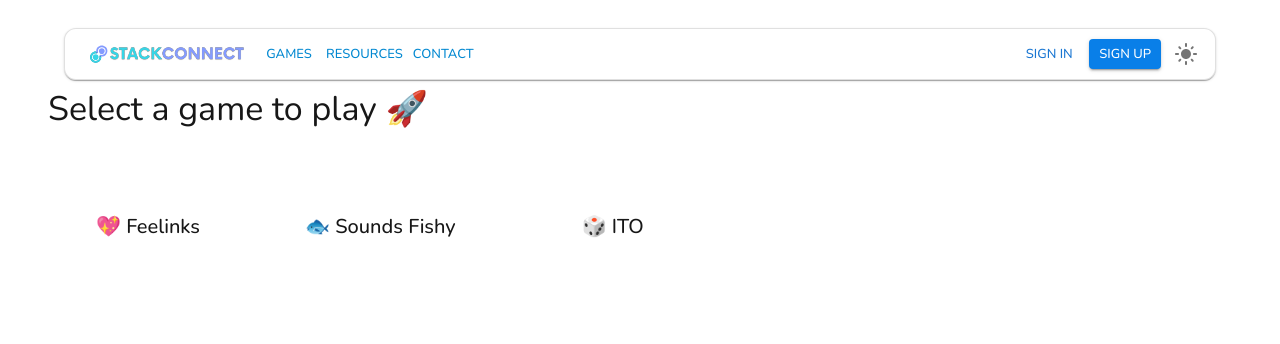
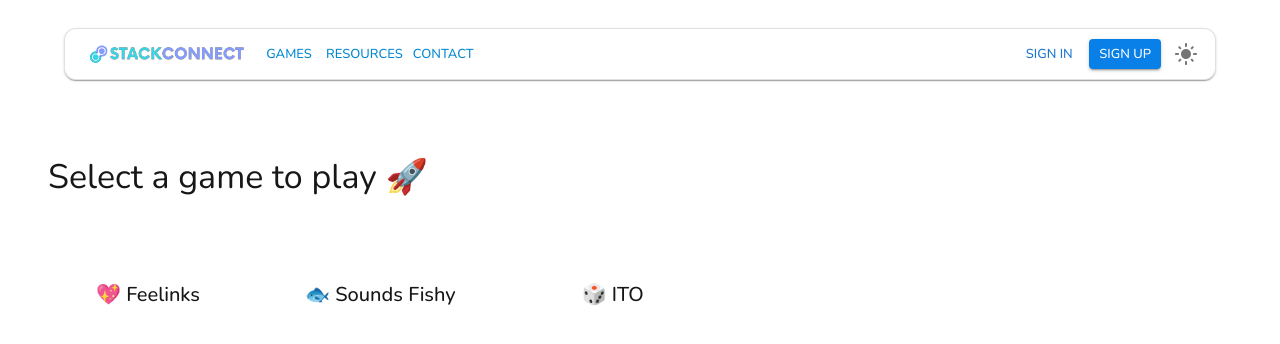
Before and after one commit to thasup/stack-connect, a Next.js app: page /games in a window 1280 px wide. Shown: the top 344 px of the page. Built offline with nearby package versions, Linux system fonts and the light colour scheme; what @mui/material-nextjs would draw is missing.

Commit message:
styles: Restructure lobby layout

```diff
--- a/src/app/(public)/feelinks/lobby/page.tsx
+++ b/src/app/(public)/feelinks/lobby/page.tsx
@@ -9,7 +9,6 @@ import AutoFixHighIcon from '@mui/icons-material/AutoFixHigh';
 import Content from "@/components/Content";
 import { ROUTE } from "@/constants/common";
 import RegisterContainer from "@/components/RegisterContainer";
-import LobbyLayout from "@/components/layouts/LobbyLayout";
 
 const items = [
   {
@@ -40,12 +39,12 @@ const items = [
 
 export default function Feelinks() {
   return (
-    <LobbyLayout backgroundImage="https://res.cloudinary.com/thasup/image/upload/v1740741438/central/landscape/justin-bisson-beck-YwFHhIgG77M-unsplash_iljp5o.jpg">
+    <>
       <Content
         title="💖 Feelinks"
         items={items}
       />
       <RegisterContainer link={ROUTE.FEELINKS.SUB_PAGE.BOARD.PATH} />
-    </LobbyLayout>
+    </>
   );
 }
--- /dev/null
+++ b/src/app/(public)/games/layout.tsx
@@ -0,0 +1,20 @@
+import type { Metadata } from "next";
+
+import CommonLayout from "@/components/layouts/CommonLayout";
+
+export const metadata: Metadata = {
+  title: "Games Library",
+  description: "A collection of games for you to play!"
+};
+
+export default function GamesLayout({
+  children
+}: Readonly<{
+  children: React.ReactNode;
+}>) {
+  return (
+    <CommonLayout>
+      {children}
+    </CommonLayout>
+  );
+}
--- a/src/app/(public)/games/page.tsx
+++ b/src/app/(public)/games/page.tsx
@@ -23,13 +23,12 @@ export default function GamesPage() {
   return (
     <Stack
       direction="column"
-      component="main"
       sx={[
         {
           justifyContent: "center",
           height: "calc((1 - var(--template-frame-height, 0)) * 100%)",
-          marginTop: "max(40px - var(--template-frame-height, 0px), 0px)",
-          minHeight: "100%"
+          minHeight: "100%",
+          width: "100%"
         }
       ]}
     >
@@ -51,8 +50,8 @@ export default function GamesPage() {
           }}
         >
           <Stack direction="column" gap={2}>
-            <Typography variant="h4">Select a game to play 🚀</Typography>
-            <Stack direction="row" spacing={4} flexWrap="wrap">
+            <Typography variant="h5" sx={{ typography: { md: 'h4' } }}>Select a game to play 🚀</Typography>
+            <Stack direction={{ xs: "column", md: "row" }} spacing={4} flexWrap="wrap">
               {links.map((link, index) => (
                 <Link key={index} href={link.href}>
                   <Container
--- a/src/app/(public)/ito/lobby/page.tsx
+++ b/src/app/(public)/ito/lobby/page.tsx
@@ -9,7 +9,6 @@ import PsychologyAltIcon from '@mui/icons-material/PsychologyAlt';
 import Content from "@/components/Content";
 import RegisterContainer from "@/components/RegisterContainer";
 import { ROUTE } from "@/constants/common";
-import LobbyLayout from "@/components/layouts/LobbyLayout";
 
 const items = [
   {
@@ -39,12 +38,12 @@ const items = [
 
 export default function ItoLobbyPage() {
   return (
-    <LobbyLayout backgroundImage="https://res.cloudinary.com/thasup/image/upload/v1740741437/central/landscape/alex-mesmer-kRMKxda6aM0-unsplash_ozttwe.jpg">
+    <>
       <Content
         title="🎲 ITO"
         items={items}
       />
       <RegisterContainer link={ROUTE.ITO.SUB_PAGE.GAME.PATH} />
-    </LobbyLayout>
+    </>
   );
 }
--- a/src/app/(public)/sounds-fishy/lobby/page.tsx
+++ b/src/app/(public)/sounds-fishy/lobby/page.tsx
@@ -9,7 +9,6 @@ import EmojiObjectsIcon from "@mui/icons-material/EmojiObjects";
 import Content from "@/components/Content";
 import RegisterContainer from "@/components/RegisterContainer";
 import { ROUTE } from "@/constants/common";
-import LobbyLayout from "@/components/layouts/LobbyLayout";
 
 const items = [
   {
@@ -73,9 +72,9 @@ const items = [
 
 export default function SoundsFishyLobbyPage() {
   return (
-    <LobbyLayout backgroundImage="https://res.cloudinary.com/thasup/image/upload/v1740741434/central/landscape/tim-stief-YFFGkE3y4F8-unsplash_cbbwzg.jpg">
+    <>
       <Content title="🐟 Sounds Fishy" items={items} />
       <RegisterContainer link={ROUTE.SOUNDS_FISHY.SUB_PAGE.GAME.PATH} />
-    </LobbyLayout>
+    </>
   );
 }
--- /dev/null
+++ b/src/components/layouts/CommonLayout.tsx
@@ -0,0 +1,20 @@
+import { Box } from "@mui/material";
+
+interface CommonLayoutProps {
+  children: React.ReactNode;
+}
+
+export default function CommonLayout({ children }: CommonLayoutProps) {
+  return (
+    <Box
+      sx={{
+        display: "flex",
+        flexDirection: "column",
+        alignItems: "center",
+        pt: 13.5,
+      }}
+    >
+      {children}
+    </Box>
+  );
+}
--- a/src/components/layouts/LobbyLayout.tsx
+++ b/src/components/layouts/LobbyLayout.tsx
@@ -11,14 +11,13 @@ export default function LobbyLayout({ children, backgroundImage }: LobbyLayoutPr
         sx={{
           position: "relative",
           width: "100%",
-        height: "100vh", // Set the container height, adjust as needed
           backgroundImage: `url(${backgroundImage})`,
           backgroundSize: "cover",
           backgroundPosition: "center",
           overflow: "hidden", // Prevent overflow for contents
           display: "flex",
           justifyContent: "center",
-        alignItems: "center"
+          alignItems: "center",
         }}
       >
         <Stack
@@ -28,7 +27,8 @@ export default function LobbyLayout({ children, backgroundImage }: LobbyLayoutPr
             {
               justifyContent: "center",
               height: "calc((1 - var(--template-frame-height, 0)) * 100%)",
-            minHeight: "100%"
+              minHeight: "100%",
+              pt: 13.5,
             }
           ]}
         >
```
Also changed, not shown: src/app/(public)/feelinks/lobby/layout.tsx (added, +13 -0 lines), src/app/(public)/ito/lobby/layout.tsx (added, +13 -0 lines), src/app/(public)/sounds-fishy/lobby/layout.tsx (added, +13 -0 lines), src/components/Content.tsx (+8 -1 lines). Lines whose indentation alone changed are shown as unchanged.
